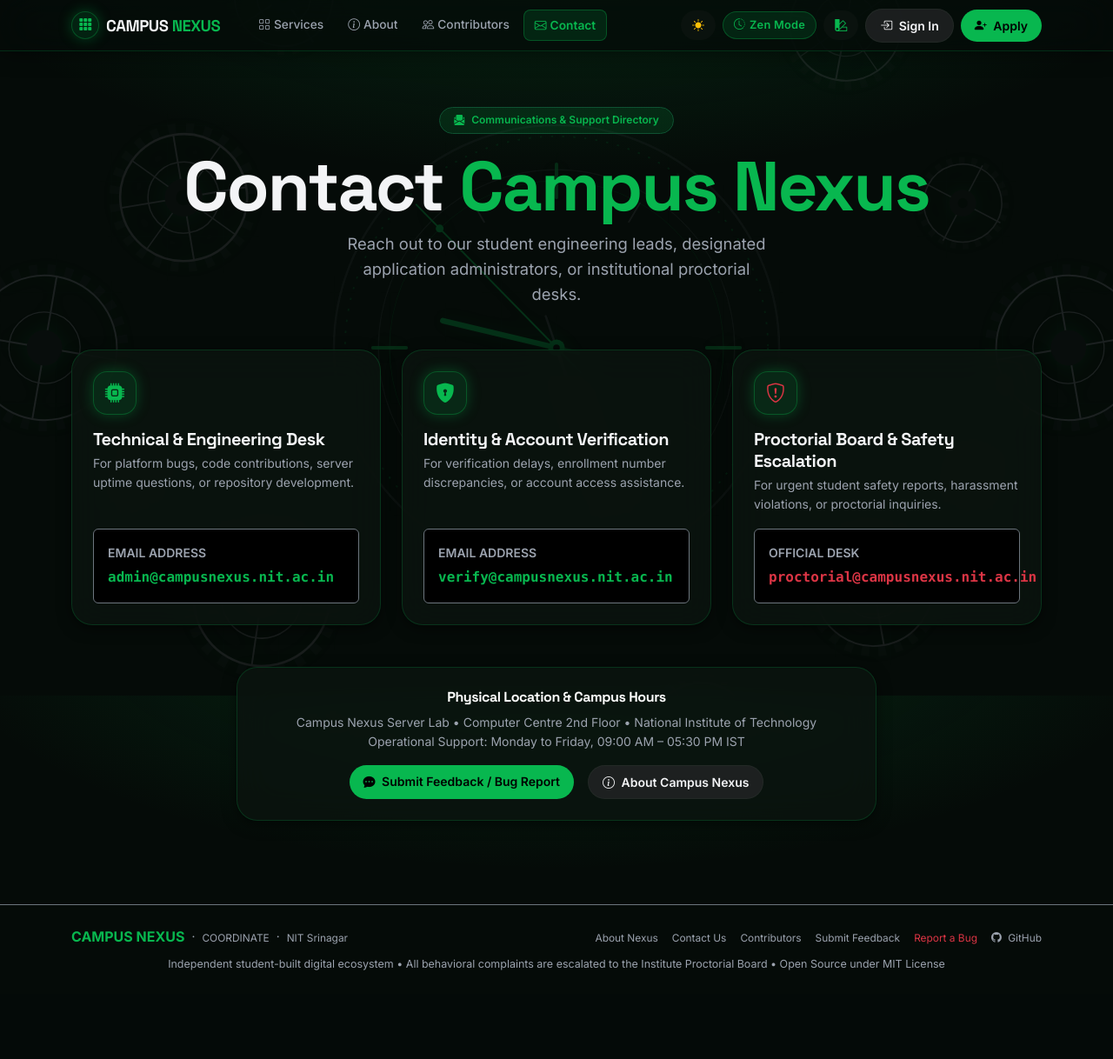
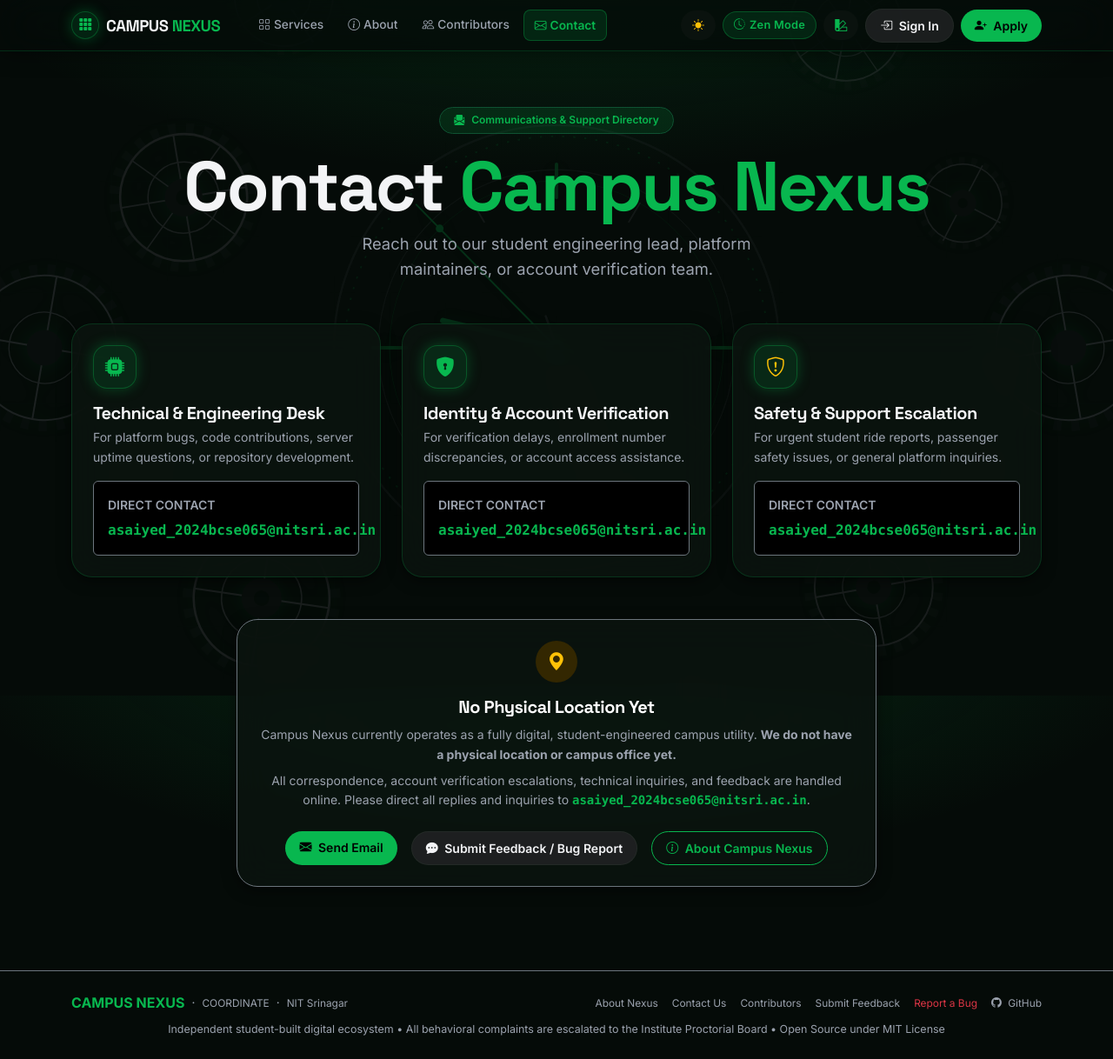
Before and after one commit to Abdus-Samad-Saiyed/COORDINATE, a Django app: page /contact/ in a window 1280 px wide. Shown: the whole page at 87% size. Before the commit the page ends 1116 px from the top, so only its background shows below. Run offline with Django 5.2, Linux system fonts and the light colour scheme.

Commit message:
Update Contact Us page: route all replies to asaiyed_2024bcse065@nitsri.ac.in and state no physical location

```diff
--- a/campus/views.py
+++ b/campus/views.py
@@ -195,5 +195,5 @@ def feedback_view(request: HttpRequest) -> HttpResponse:
 
 
 def contact_view(request: HttpRequest) -> HttpResponse:
-    """Contact Us Page: Dummy institutional contacts and escalation desks."""
+    """Contact Us Page: Student engineering contact directory and online communications desk."""
     return render(request, "nexus/contact.html")
--- a/templates/nexus/contact.html
+++ b/templates/nexus/contact.html
@@ -12,7 +12,7 @@
         </span>
         <h1 class="hero-title mb-2">Contact <span class="green-accent">Campus Nexus</span></h1>
         <p class="hero-subtitle mx-auto text-secondary small">
-            Reach out to our student engineering leads, designated application administrators, or institutional proctorial desks.
+            Reach out to our student engineering lead, platform maintainers, or account verification team.
         </p>
     </div>
 
@@ -28,9 +28,9 @@
                     For platform bugs, code contributions, server uptime questions, or repository development.
                 </p>
                 <div class="p-3 rounded border border-secondary bg-black bg-opacity-30">
-                    <div class="text-secondary small text-uppercase fw-semibold mb-1">Email Address</div>
-                    <a href="mailto:admin@campusnexus.nit.ac.in" class="green-accent fw-bold font-monospace text-decoration-none">
-                        admin@campusnexus.nit.ac.in
+                    <div class="text-secondary small text-uppercase fw-semibold mb-1">Direct Contact</div>
+                    <a href="mailto:asaiyed_2024bcse065@nitsri.ac.in?subject=[Campus%20Nexus]%20Technical%20Inquiry" class="green-accent fw-bold font-monospace text-decoration-none">
+                        asaiyed_2024bcse065@nitsri.ac.in
                     </a>
                 </div>
             </div>
@@ -46,9 +46,9 @@
                     For verification delays, enrollment number discrepancies, or account access assistance.
                 </p>
                 <div class="p-3 rounded border border-secondary bg-black bg-opacity-30">
-                    <div class="text-secondary small text-uppercase fw-semibold mb-1">Email Address</div>
-                    <a href="mailto:verify@campusnexus.nit.ac.in" class="green-accent fw-bold font-monospace text-decoration-none">
-                        verify@campusnexus.nit.ac.in
+                    <div class="text-secondary small text-uppercase fw-semibold mb-1">Direct Contact</div>
+                    <a href="mailto:asaiyed_2024bcse065@nitsri.ac.in?subject=[Campus%20Nexus]%20Verification%20Inquiry" class="green-accent fw-bold font-monospace text-decoration-none">
+                        asaiyed_2024bcse065@nitsri.ac.in
                     </a>
                 </div>
             </div>
@@ -57,36 +57,44 @@
         <div class="col-md-6 col-lg-4">
             <div class="glass p-4 h-100 d-flex flex-column">
                 <div class="feature-icon mb-3" style="width: 50px; height: 50px; font-size: 1.4rem;">
-                    <i class="bi bi-shield-exclamation text-danger"></i>
+                    <i class="bi bi-shield-exclamation text-warning"></i>
                 </div>
-                <h3 class="fw-bold fs-5 mb-1">Proctorial Board &amp; Safety Escalation</h3>
+                <h3 class="fw-bold fs-5 mb-1">Safety &amp; Support Escalation</h3>
                 <p class="text-secondary small mb-3 flex-grow-1">
-                    For urgent student safety reports, harassment violations, or proctorial inquiries.
+                    For urgent student ride reports, passenger safety issues, or general platform inquiries.
                 </p>
                 <div class="p-3 rounded border border-secondary bg-black bg-opacity-30">
-                    <div class="text-secondary small text-uppercase fw-semibold mb-1">Official Desk</div>
-                    <a href="mailto:proctorial@campusnexus.nit.ac.in" class="text-danger fw-bold font-monospace text-decoration-none">
-                        proctorial@campusnexus.nit.ac.in
+                    <div class="text-secondary small text-uppercase fw-semibold mb-1">Direct Contact</div>
+                    <a href="mailto:asaiyed_2024bcse065@nitsri.ac.in?subject=[Campus%20Nexus]%20Safety%20Escalation" class="green-accent fw-bold font-monospace text-decoration-none">
+                        asaiyed_2024bcse065@nitsri.ac.in
                     </a>
                 </div>
             </div>
         </div>
     </div>
 
-    <!-- Institutional Notice -->
+    <!-- Physical Location Notice -->
     <div class="row justify-content-center mt-5">
         <div class="col-lg-8">
-            <div class="glass p-4 text-center">
-                <h4 class="fw-bold fs-6 mb-2 text-white">Physical Location &amp; Campus Hours</h4>
-                <p class="text-secondary small mb-3">
-                    Campus Nexus Server Lab &bull; Computer Centre 2nd Floor &bull; National Institute of Technology<br>
-                    Operational Support: Monday to Friday, 09:00 AM &ndash; 05:30 PM IST
+            <div class="glass p-4 text-center border-secondary">
+                <div class="d-inline-flex align-items-center justify-content-center rounded-circle bg-warning-subtle text-warning mb-3" style="width: 48px; height: 48px; font-size: 1.3rem;">
+                    <i class="bi bi-geo-alt-fill"></i>
+                </div>
+                <h4 class="fw-bold fs-5 mb-2 text-white">No Physical Location Yet</h4>
+                <p class="text-secondary small mb-2">
+                    Campus Nexus currently operates as a fully digital, student-engineered campus utility. <strong>We do not have a physical location or campus office yet.</strong>
                 </p>
-                <div class="d-flex justify-content-center gap-3">
-                    <a href="{% url 'feedback' %}" class="btn btn-green btn-sm px-3">
+                <p class="text-secondary small mb-4">
+                    All correspondence, account verification escalations, technical inquiries, and feedback are handled online. Please direct all replies and inquiries to <a href="mailto:asaiyed_2024bcse065@nitsri.ac.in" class="green-accent fw-bold font-monospace text-decoration-none">asaiyed_2024bcse065@nitsri.ac.in</a>.
+                </p>
+                <div class="d-flex justify-content-center gap-3 flex-wrap">
+                    <a href="mailto:asaiyed_2024bcse065@nitsri.ac.in" class="btn btn-green btn-sm px-3">
+                        <i class="bi bi-envelope-fill me-1"></i> Send Email
+                    </a>
+                    <a href="{% url 'feedback' %}" class="btn btn-dark-custom btn-sm px-3">
                         <i class="bi bi-chat-dots-fill me-1"></i> Submit Feedback / Bug Report
                     </a>
-                    <a href="{% url 'about' %}" class="btn btn-dark-custom btn-sm px-3">
+                    <a href="{% url 'about' %}" class="btn btn-outline-green btn-sm px-3">
                         <i class="bi bi-info-circle me-1"></i> About Campus Nexus
                     </a>
                 </div>
```
Also changed, not shown: campus/tests/test_2fa_passkey_search_contact.py (+3 -3 lines).
